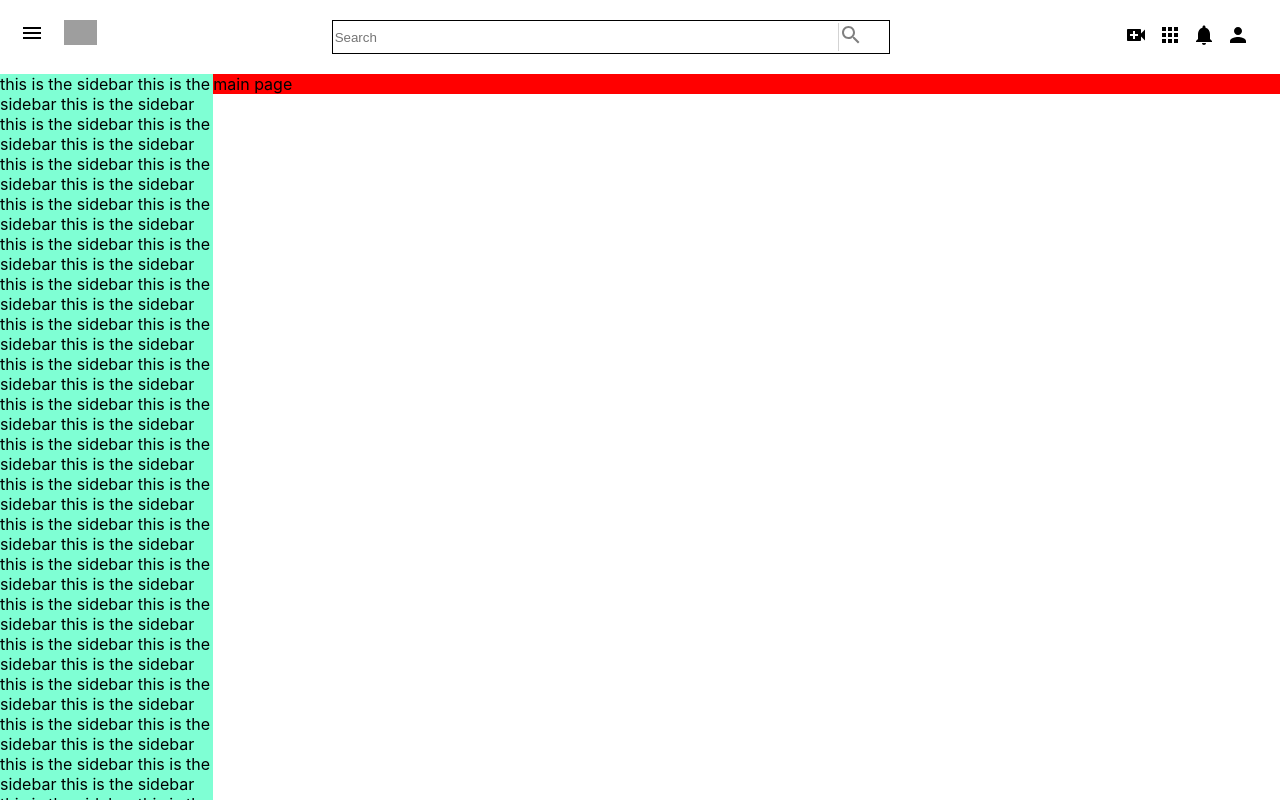
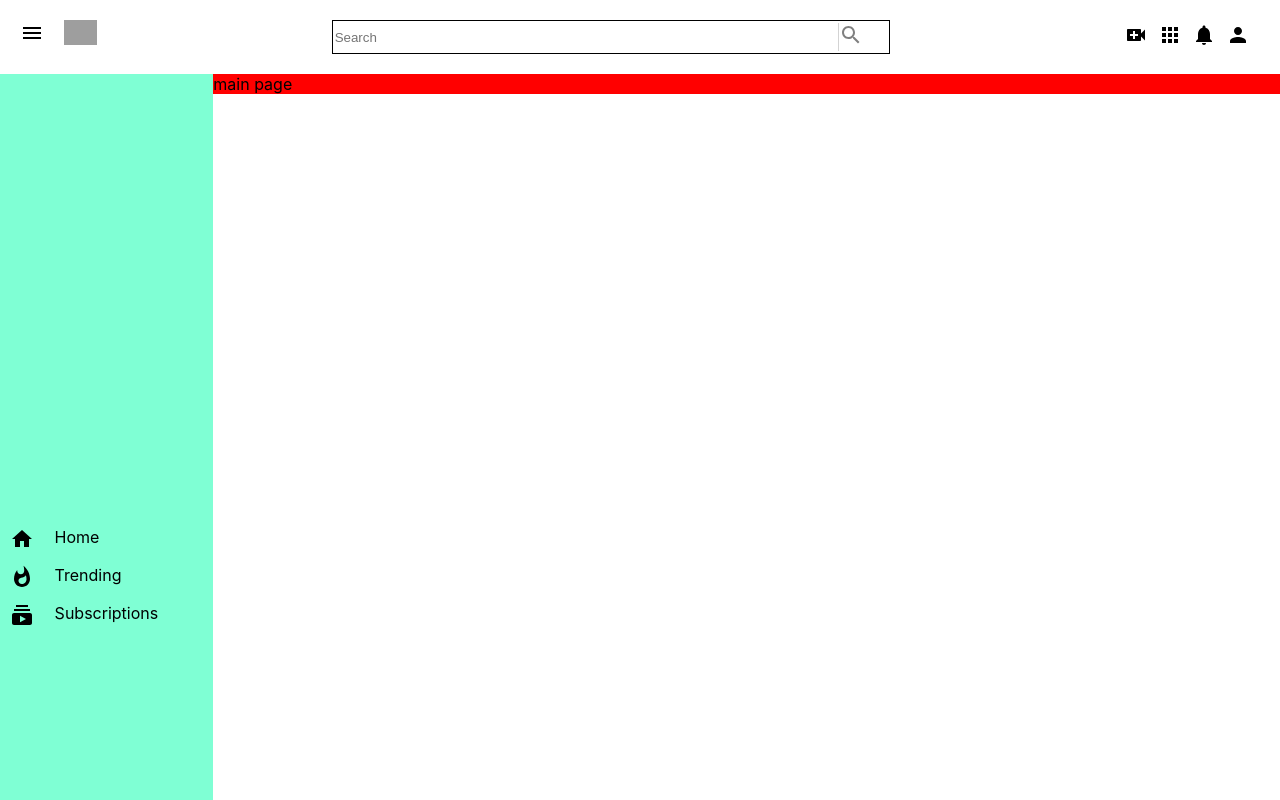
Before and after one commit to nikhil-elayath/youtube-clone, a React (Create React App) app in the folder client/: page / in a window 1280 px wide. Shown: the top 800 px of the page. Built offline with nearby package versions, Linux system fonts and the light colour scheme; grey boxes are pictures that could not be loaded; what javascript-time-ago would draw is missing.

Commit message:
added text and icons fro top three

```diff
--- a/client/src/assests/styles/SideBar.css
+++ b/client/src/assests/styles/SideBar.css
@@ -2,4 +2,26 @@
     background-color: aquamarine;
     /* width: 35%; */
     height: 1000px;
+    padding: 10px;
+    align-content: center;
 }
+#homeContainer{
+    display: grid;
+    grid-template-columns: 1.5fr 5fr;
+    grid-column-gap: 0px;
+    padding-bottom: 10px;
+}
+#trendingContainer{
+    display: grid;
+    grid-template-columns: 1.5fr 5fr;
+    grid-column-gap: 0px;
+    padding-bottom: 10px;
+
+}
+#subscriptionContainer{
+    display: grid;
+    grid-template-columns: 1.5fr 5fr;
+    grid-column-gap: 0px;
+    padding-bottom: 10px;
+
+}
--- a/client/src/components/SideBar.js
+++ b/client/src/components/SideBar.js
@@ -1,92 +1,43 @@
 import React from 'react'
 import "../assests/styles/SideBar.css";
+import HomeIcon from '@material-ui/icons/Home';
+import WhatshotIcon from '@material-ui/icons/Whatshot';
+import SubscriptionsIcon from '@material-ui/icons/Subscriptions';
 
 
 export default function SideBar() {
     return (
         <div>
             <div id="mainContainer">
-            this is the sidebar
-            this is the sidebar
-            this is the sidebar
-            this is the sidebar
-            this is the sidebar
-            this is the sidebar
-            this is the sidebar
-            this is the sidebar
-            this is the sidebar
-            this is the sidebar
-            this is the sidebar
-            this is the sidebar
-            this is the sidebar
-            this is the sidebar
-            this is the sidebar
-            this is the sidebar
-            this is the sidebar
-            this is the sidebar
-            this is the sidebar
-            this is the sidebar
-            this is the sidebar
-            this is the sidebar
-            this is the sidebar
-            this is the sidebar
-            this is the sidebar
-            this is the sidebar
-            this is the sidebar
-            this is the sidebar
-            this is the sidebar
-            this is the sidebar
-            this is the sidebar
-            this is the sidebar
-            this is the sidebar
-            this is the sidebar
-            this is the sidebar
-            this is the sidebar
-            this is the sidebar
-            this is the sidebar
-            this is the sidebar
-            this is the sidebar
-            this is the sidebar
-            this is the sidebar
-            this is the sidebar
-            this is the sidebar
-            this is the sidebar
-            this is the sidebar
-            this is the sidebar
-            this is the sidebar
-            this is the sidebar
-            this is the sidebar
-            this is the sidebar
-            this is the sidebar
-            this is the sidebar
-            this is the sidebar
-            this is the sidebar
-            this is the sidebar
-            this is the sidebar
-            this is the sidebar
-            this is the sidebar
-            this is the sidebar
-            this is the sidebar
-            this is the sidebar
-            this is the sidebar
-            this is the sidebar
-            this is the sidebar
-            this is the sidebar
-            this is the sidebar
-            this is the sidebar
-            this is the sidebar
-            this is the sidebar
-            this is the sidebar
-            this is the sidebar
-            this is the sidebar
-            this is the sidebar
-            this is the sidebar
-            this is the sidebar
-            this is the sidebar
-            this is the sidebar
-            this is the sidebar
-            this is the sidebar
-            this is the sidebar
+                <div id="homeContainer">
+                    <div>
+                    <HomeIcon/>
+                         </div>
+                    <div>
+                        Home
+                        </div>
+
+                    </div>
+                <div id="trendingContainer">
+                    <div>
+                    <WhatshotIcon/>
+                         </div>
+                    <div>
+                        Trending
+                        </div>
+
+                    </div>
+                <div id="subscriptionContainer">
+                    <div>
+                    <SubscriptionsIcon/>
+                         </div>
+                    <div>
+                        Subscriptions
+                        </div>
+
+                    </div>
+
+
             </div>
         </div>
     )
```
